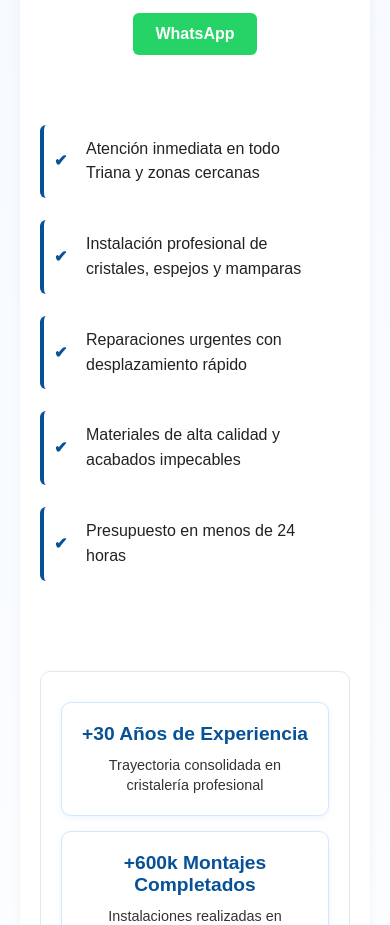
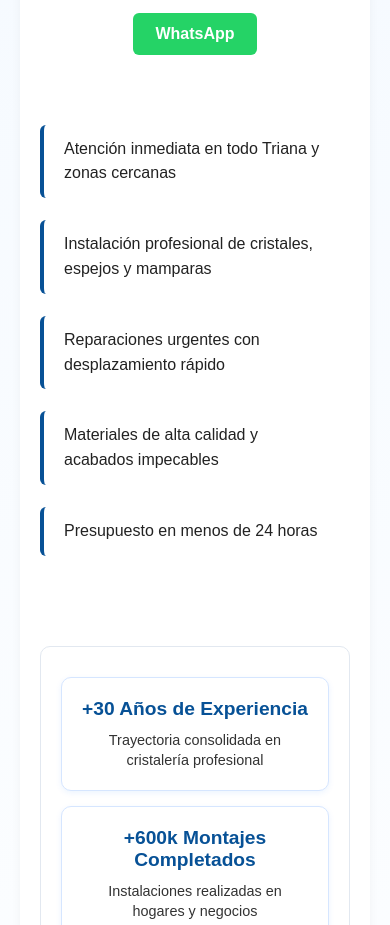
Before and after one commit to serafinweb/cristaleria-zamorano, a React (Vite) app: page /triana in a window 390 px wide. Shown: the part 2221-3146 px from the top of the page. Built offline with nearby package versions, Linux system fonts and the light colour scheme.

Commit message:
Restaurar Inicio.jsx y actualizar Inicio.css

```diff
--- a/src/pages/Inicio.css
+++ b/src/pages/Inicio.css
@@ -261,6 +261,19 @@
   border-left: 4px solid #075196;
   font-size: 1rem;
   line-height: 1.55;
+  position: relative;
+}
+
+/* TICK ESCRITORIO */
+.beneficios li::before {
+  content: "✔";
+  position: absolute;
+  left: 16px;
+  top: 50%;
+  transform: translateY(-50%);
+  color: #075196;
+  font-size: 1rem;
+  font-weight: bold;
 }
 
 /* ========================= */
@@ -400,4 +413,14 @@
   .cierre-contacto {
     margin-top: 10px;
   }
+
+  /* QUITAR TICKS EN MÓVIL */
+  .beneficios li::before {
+    content: "";
+  }
+
+  /* AJUSTAR PADDING PARA QUE NO QUEDE HUECO */
+  .beneficios li {
+    padding-left: 20px;
+  }
 }
```
